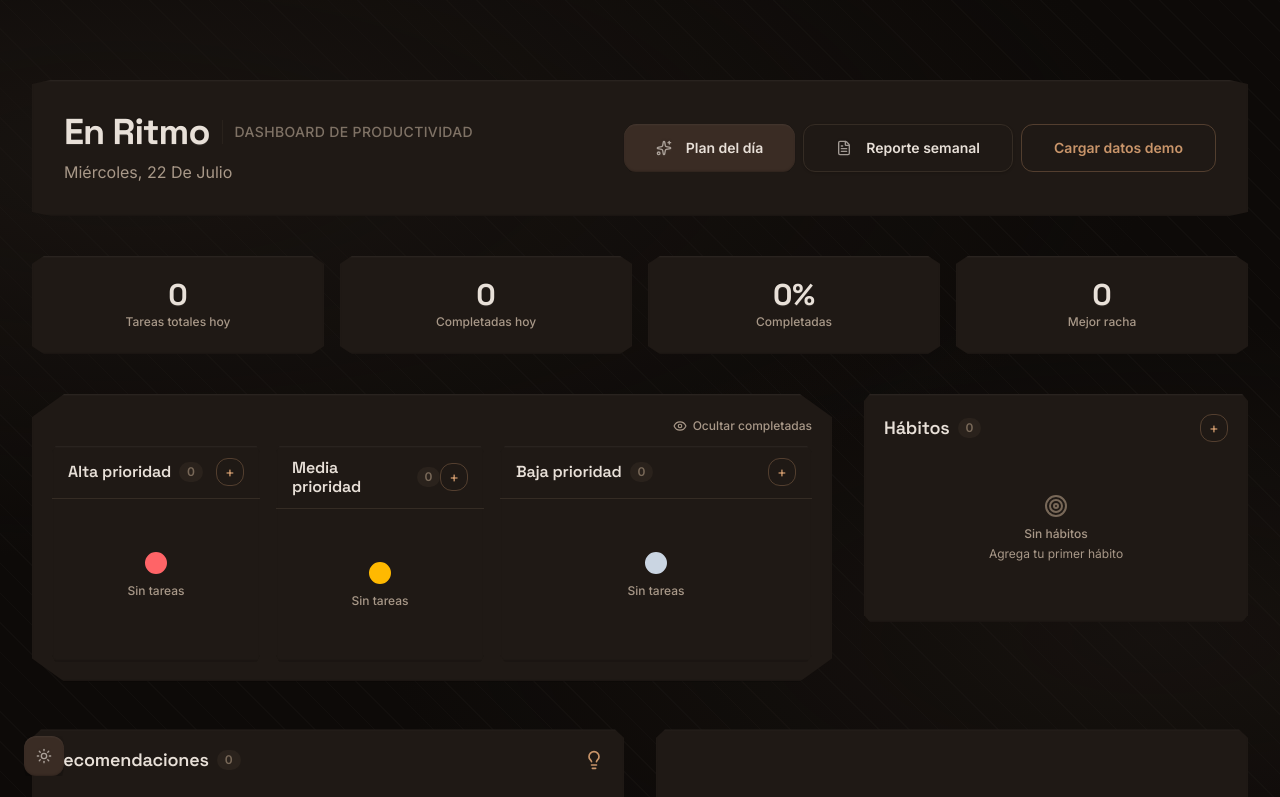
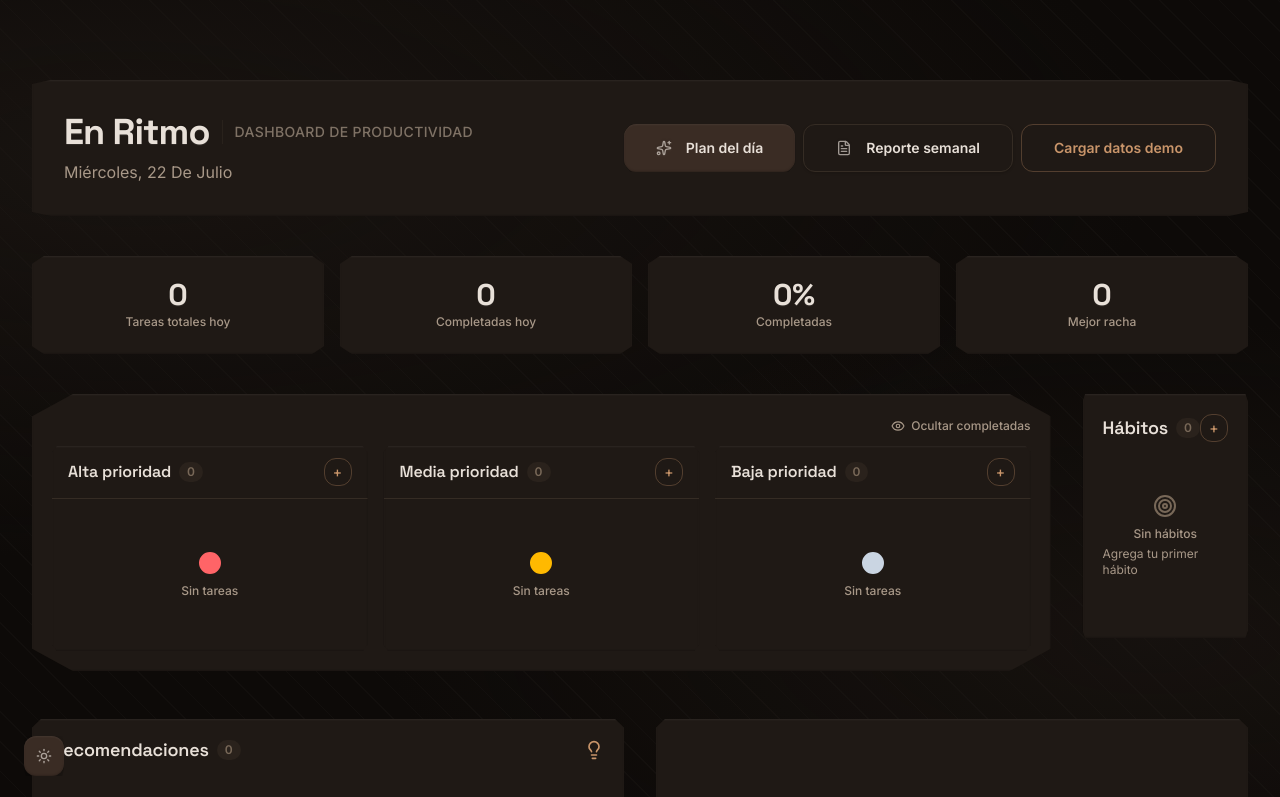
Before and after one commit to NachoLedesma33/dashboard-productividad, a React (Vite) app: page / in a window 1280 px wide. Shown: the top 797 px of the page. Built offline with nearby package versions, Linux system fonts and the light colour scheme.

Commit message:
feat: adjust layout proportions - wider tasks, narrower habits and low-priority column

```diff
--- a/src/App.tsx
+++ b/src/App.tsx
@@ -318,11 +318,11 @@ function App() {
         <main className="space-y-12">
           {/* Top Row: Tasks and Habits */}
           <div
-            className="grid grid-cols-1 xl:grid-cols-3 gap-8 animate-slide-in"
+            className="grid grid-cols-1 xl:grid-cols-[10fr_1fr] gap-8 animate-slide-in"
             style={{ animationDelay: "0.1s" }}
           >
             {/* Task Board */}
-            <div className="xl:col-span-2">
+            <div>
               <div className="surface-card p-5 clip-pebble">
                 <h2 className="sr-only">Tareas</h2>
                 <Suspense fallback={<TaskBoardSkeleton />}>
@@ -339,7 +339,7 @@ function App() {
             </div>
 
             {/* Habits Panel */}
-            <div className="xl:col-span-1">
+            <div>
               <div className="surface-card p-5">
                 <Suspense fallback={<div className="flex items-center justify-center min-h-[200px]"><div className="loading-spinner" /></div>}>
                   <HabitTracker
--- a/src/components/tasks/TaskBoard.tsx
+++ b/src/components/tasks/TaskBoard.tsx
@@ -452,7 +452,7 @@ export function TaskBoard({
         onDragEnd={handleDragEnd}
         onDragCancel={handleDragCancel}
       >
-        <div className="flex md:grid md:grid-cols-[2fr_2fr_3fr] gap-4 overflow-x-auto snap-x snap-mandatory md:overflow-visible md:snap-none scroll-smooth">
+        <div className="flex md:grid md:grid-cols-[2fr_2fr_2fr] gap-4 overflow-x-auto snap-x snap-mandatory md:overflow-visible md:snap-none scroll-smooth">
           <Column
             title={columnConfig.high.title}
             priority="high"
```
